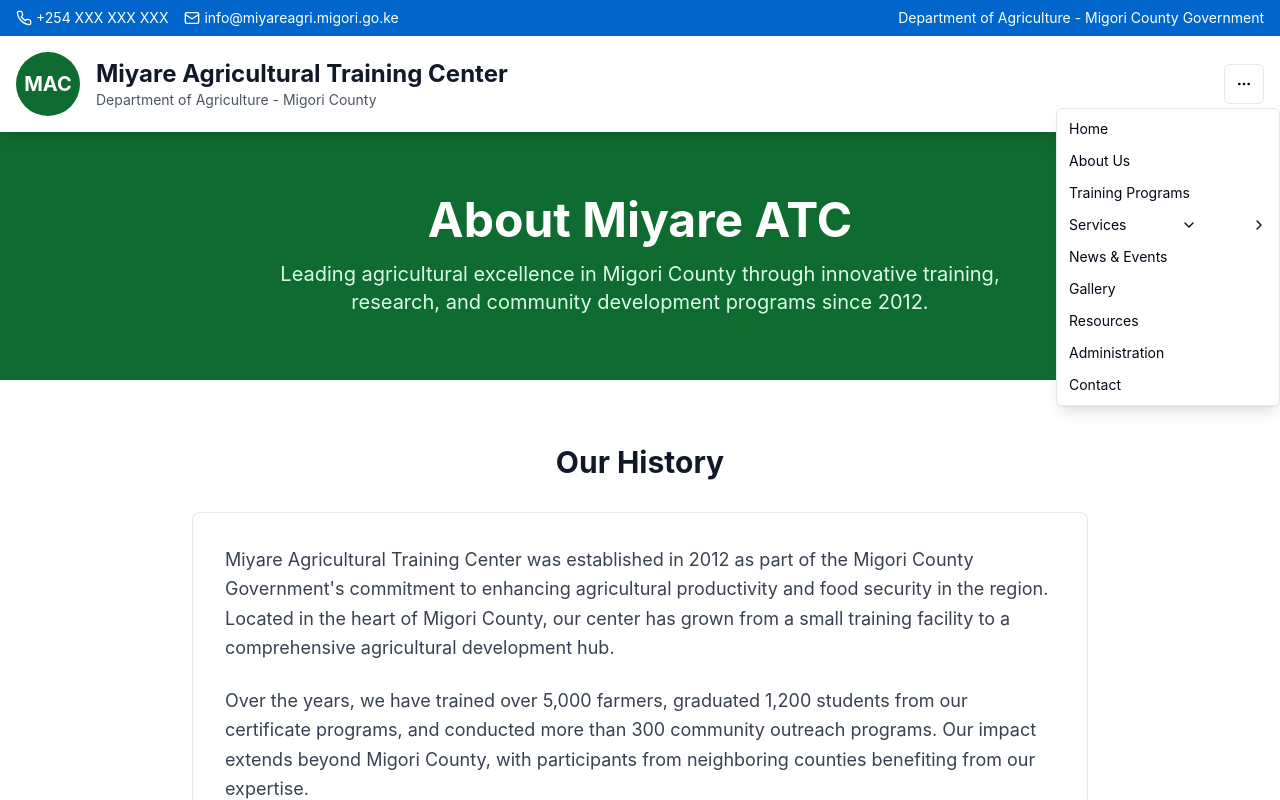
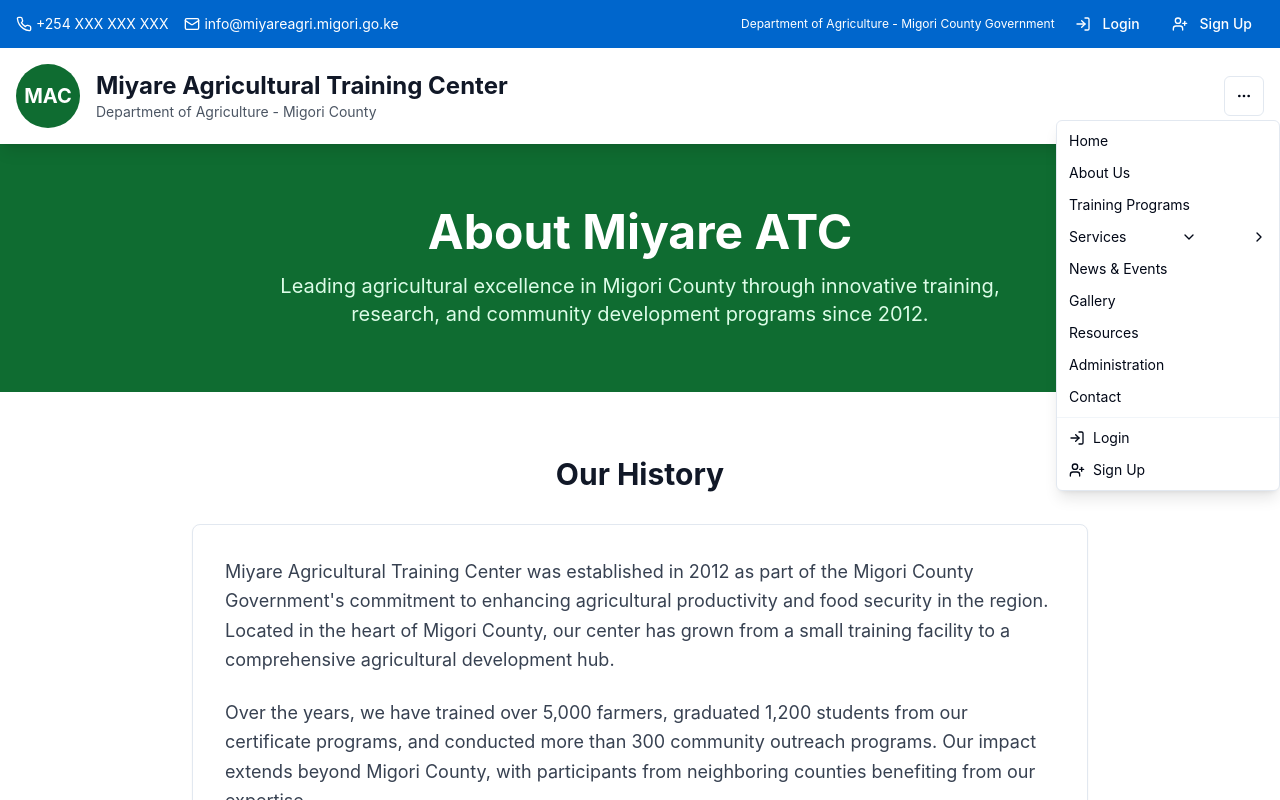
Before and after one commit to GafaNation1/miyare-agri-connect, a React (Vite) app: page /about in a window 1280 px wide. Both pictures are taken after a click on the button 1244 px from the left and 84 px from the top of the page. Shown: the top 800 px of the page. Built offline with nearby package versions, Linux system fonts and the light colour scheme.

Commit message:
Fix: Ensure login link visibility
Added a login link to the header or navigation for easy access.

```diff
--- a/src/components/Header.tsx
+++ b/src/components/Header.tsx
@@ -1,7 +1,7 @@
 
 import React, { useState } from 'react';
 import { Button } from '@/components/ui/button';
-import { Menu, X, Phone, Mail, ChevronDown, MoreHorizontal } from 'lucide-react';
+import { Menu, X, Phone, Mail, ChevronDown, MoreHorizontal, LogIn, UserPlus } from 'lucide-react';
 import { Link } from 'react-router-dom';
 import {
   DropdownMenu,
@@ -44,21 +44,45 @@ const Header = () => {
 
   return (
     <header className="bg-white shadow-lg sticky top-0 z-50">
-      {/* Top bar with contact info - hidden on mobile */}
-      <div className="bg-government-blue text-white py-1 md:py-2 hidden sm:block">
+      {/* Top bar with contact info and auth buttons */}
+      <div className="bg-government-blue text-white py-1 md:py-2">
         <div className="container mx-auto px-4 flex justify-between items-center text-xs md:text-sm">
           <div className="flex items-center space-x-2 md:space-x-4">
             <div className="flex items-center space-x-1">
               <Phone className="h-3 w-3 md:h-4 md:w-4" />
-              <span>+254 XXX XXX XXX</span>
+              <span className="hidden sm:inline">+254 XXX XXX XXX</span>
             </div>
             <div className="flex items-center space-x-1">
               <Mail className="h-3 w-3 md:h-4 md:w-4" />
-              <span>info@miyareagri.migori.go.ke</span>
+              <span className="hidden sm:inline">info@miyareagri.migori.go.ke</span>
             </div>
           </div>
-          <div className="hidden md:block">
-            <span>Department of Agriculture - Migori County Government</span>
+
+          {/* Auth buttons */}
+          <div className="flex items-center space-x-2">
+            <span className="hidden lg:block text-xs">Department of Agriculture - Migori County Government</span>
+            <div className="flex items-center space-x-1 md:space-x-2 ml-2 md:ml-4">
+              <Link to="/login">
+                <Button
+                  variant="ghost"
+                  size="sm"
+                  className="text-white hover:bg-white/10 text-xs md:text-sm h-6 md:h-8 px-2 md:px-3"
+                >
+                  <LogIn className="h-3 w-3 md:h-4 md:w-4 mr-1" />
+                  Login
+                </Button>
+              </Link>
+              <Link to="/signup">
+                <Button
+                  variant="ghost"
+                  size="sm"
+                  className="text-white hover:bg-white/10 text-xs md:text-sm h-6 md:h-8 px-2 md:px-3"
+                >
+                  <UserPlus className="h-3 w-3 md:h-4 md:w-4 mr-1" />
+                  Sign Up
+                </Button>
+              </Link>
+            </div>
           </div>
         </div>
       </div>
@@ -115,6 +139,19 @@ const Header = () => {
                     )}
                   </React.Fragment>
                 ))}
+                <DropdownMenuSeparator />
+                <DropdownMenuItem asChild>
+                  <Link to="/login" className="cursor-pointer flex items-center">
+                    <LogIn className="h-4 w-4 mr-2" />
+                    Login
+                  </Link>
+                </DropdownMenuItem>
+                <DropdownMenuItem asChild>
+                  <Link to="/signup" className="cursor-pointer flex items-center">
+                    <UserPlus className="h-4 w-4 mr-2" />
+                    Sign Up
+                  </Link>
+                </DropdownMenuItem>
               </DropdownMenuContent>
             </DropdownMenu>
           </div>
@@ -159,6 +196,26 @@ const Header = () => {
                   )}
                 </div>
               ))}
+
+              {/* Mobile Auth Links */}
+              <div className="border-t border-gray-200 pt-2 mt-2">
+                <Link
+                  to="/login"
+                  className="text-government-blue hover:text-agricultural-green transition-colors duration-200 py-1 md:py-2 px-2 md:px-4 rounded-md hover:bg-gray-50 block text-sm md:text-base flex items-center"
+                  onClick={() => setIsMenuOpen(false)}
+                >
+                  <LogIn className="h-4 w-4 mr-2" />
+                  Login
+                </Link>
+                <Link
+                  to="/signup"
+                  className="text-government-blue hover:text-agricultural-green transition-colors duration-200 py-1 md:py-2 px-2 md:px-4 rounded-md hover:bg-gray-50 block text-sm md:text-base flex items-center"
+                  onClick={() => setIsMenuOpen(false)}
+                >
+                  <UserPlus className="h-4 w-4 mr-2" />
+                  Sign Up
+                </Link>
+              </div>
             </div>
           </nav>
         )}
```
